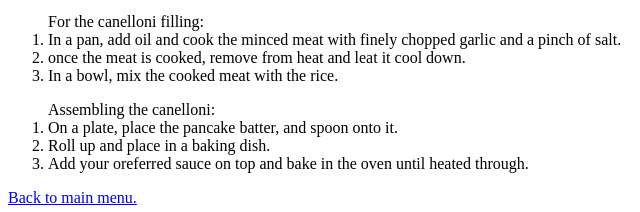
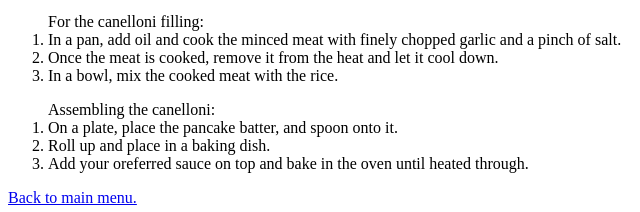
Before and after one commit to dariomiguel/odin-recipes, a plain HTML site: page recipes/canelloni.html in a window 1280 px wide. Shown: the part 791-1003 px from the top of the page, 0-640 px from the left. Drawn offline with Linux system fonts and the light colour scheme.

Commit message:
Fixed Typo in Canelloni Recipe

```diff
--- a/recipes/canelloni.html
+++ b/recipes/canelloni.html
@@ -34,7 +34,7 @@
         </ol>
         <ol> For the canelloni filling:
             <li>In a pan, add oil and cook the minced meat with finely chopped garlic and a pinch of salt. </li>
-            <li>once the meat is cooked, remove from heat and leat it cool down.</li>
+            <li>Once the meat is cooked, remove it from the heat and let it cool down.</li>
             <li>In a bowl, mix the cooked meat with the rice.</li>
         </ol>
         <ol>Assembling the canelloni:
```
